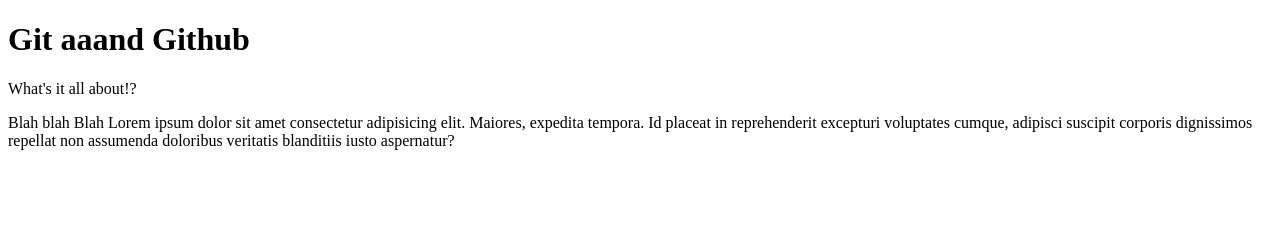
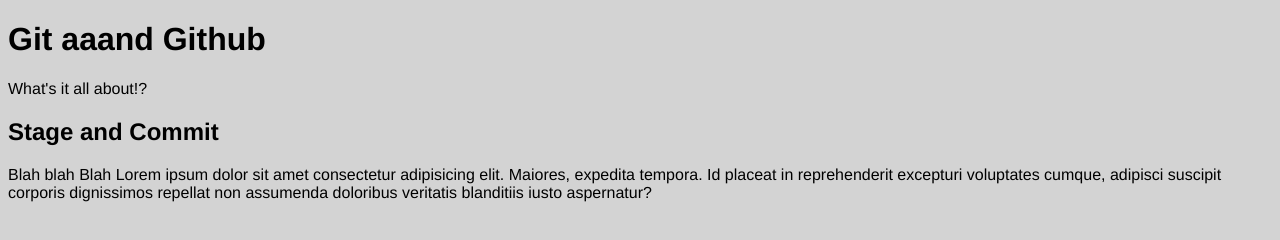
Before and after one commit to juneate/practice-repo, a plain HTML site: page index.html in a window 1280 px wide. Drawn offline with Linux system fonts and the light colour scheme.

Commit message:
Added some body style and updated title.

```diff
--- a/css/style.css
+++ b/css/style.css
@@ -0,0 +1,10 @@
+body {
+  background-color: lightgrey;
+
+  /* font-weight: 400;
+  font-style: normal;
+  font-size: 1rem;
+  font-family: helvetica, arial, sans-serif; */
+
+  font: 400 normal 1rem helvetica, arial, sans-serif;
+}
--- a/index.html
+++ b/index.html
@@ -4,7 +4,7 @@
     <meta charset="UTF-8">
     <meta name="viewport" content="width=device-width, initial-scale=1.0">
     <meta http-equiv="X-UA-Compatible" content="ie=edge">
-    <title>Learning about Git and Github</title>
+    <title>Learning about Git & Github</title>
     <link rel="stylesheet" href="css/style.css">
   </head>
   <body>
@@ -13,6 +13,7 @@
       <p>What's it all about!?</p>
     </header>
     <main>
+      <h2>Stage and Commit</h2>
       <p>Blah blah Blah Lorem ipsum dolor sit amet consectetur adipisicing elit. Maiores, expedita tempora. Id placeat in reprehenderit excepturi voluptates cumque, adipisci suscipit corporis dignissimos repellat non assumenda doloribus veritatis blanditiis iusto aspernatur?</p>
     </main>
   </body>
```
